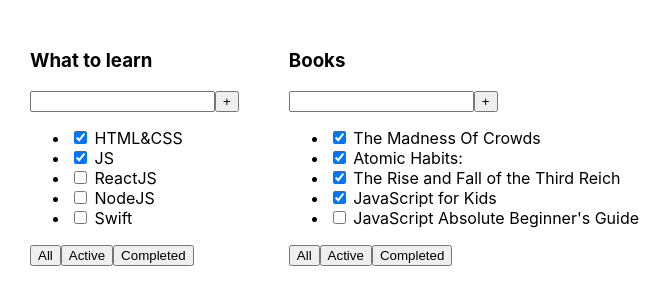
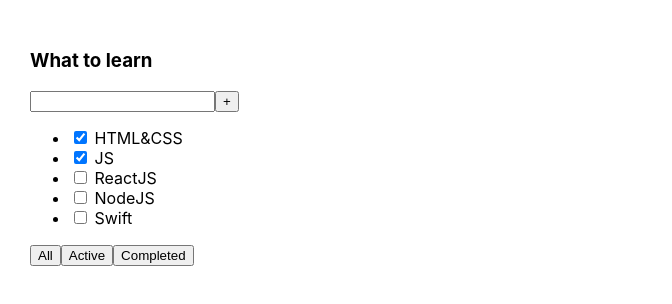
Before and after one commit to gurskygursky/main-todolist, a React (Create React App) app: page / in a window 1280 px wide. Shown: the top 304 px of the page, without its empty margins (0-672 px from the left). Built offline with nearby package versions, Linux system fonts and the light colour scheme.

Commit message:
useState tasks

```diff
--- a/src/App.tsx
+++ b/src/App.tsx
@@ -1,28 +1,37 @@
-import React from 'react';
+import React, {useState} from 'react';
 import './App.css';
 import {TasksType, Todolist} from './Todolist';
 
-const ArrayTasks1: Array<TasksType> = [
-    {id: 1, title: 'HTML&CSS', isDone: true},
-    {id: 2, title: 'JS', isDone: true},
-    {id: 3, title: 'ReactJS', isDone: false},
-    {id: 4, title: 'NodeJS', isDone: false},
-    {id: 5, title: 'Swift', isDone: false},
-];
+// const ArrayTasks1: Array<TasksType> = [
+//     {id: 1, title: 'HTML&CSS', isDone: true},
+//     {id: 2, title: 'JS', isDone: true},
+//     {id: 3, title: 'ReactJS', isDone: false},
+//     {id: 4, title: 'NodeJS', isDone: false},
+//     {id: 5, title: 'Swift', isDone: false},
+// ];
 
-const ArrayTasks2: Array<TasksType> = [
-    {id: 1, title: 'The Madness Of Crowds', isDone: true},
-    {id: 2, title: 'Atomic Habits:', isDone: true},
-    {id: 3, title: 'The Rise and Fall of the Third Reich', isDone: true},
-    {id: 4, title: 'JavaScript for Kids', isDone: true},
-    {id: 5, title: `JavaScript Absolute Beginner's Guide`, isDone: false},
-];
+// const ArrayTasks2: Array<TasksType> = [
+//     {id: 1, title: 'The Madness Of Crowds', isDone: true},
+//     {id: 2, title: 'Atomic Habits:', isDone: true},
+//     {id: 3, title: 'The Rise and Fall of the Third Reich', isDone: true},
+//     {id: 4, title: 'JavaScript for Kids', isDone: true},
+//     {id: 5, title: `JavaScript Absolute Beginner's Guide`, isDone: false},
+// ];
 
 export const App = () => {
+
+    const [tasks, setTasks] = useState<Array<TasksType>>([
+        {id: 1, title: 'HTML&CSS', isDone: true},
+        {id: 2, title: 'JS', isDone: true},
+        {id: 3, title: 'ReactJS', isDone: false},
+        {id: 4, title: 'NodeJS', isDone: false},
+        {id: 5, title: 'Swift', isDone: false},
+    ]);
+
     return (
         <div className="App">
-            <Todolist title={'What to learn'} tasks={ArrayTasks1}/>
-            <Todolist title={'Books'} tasks={ArrayTasks2}/>
+            <Todolist title={'What to learn'} tasks={tasks}/>
+            {/*<Todolist title={'Books'} tasks={ArrayTasks2}/>*/}
         </div>
     );
 }
```
